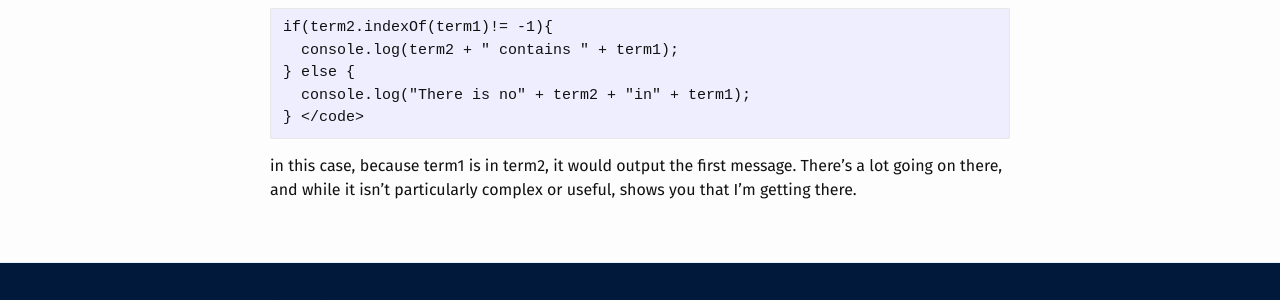
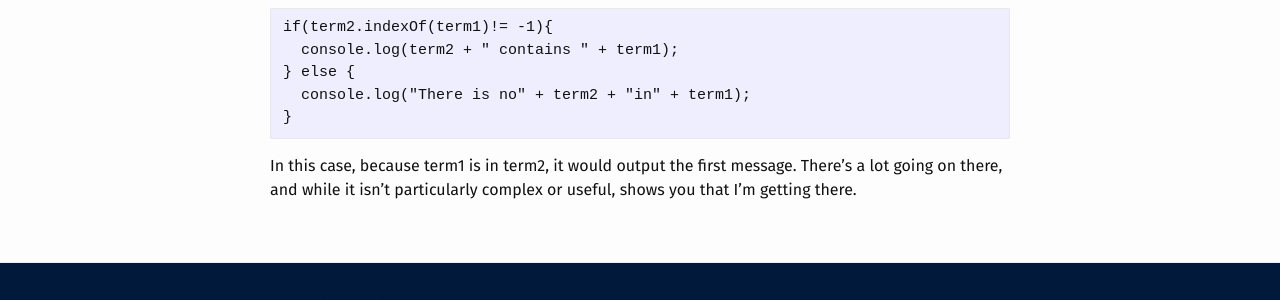
Before and after one commit to briankappgoldstein/new-site, a Jekyll site: the page built from _posts/2018-08-20-javascript-fundamentals-part-1.md, in a window 1280 px wide. Shown: the part 691-991 px from the top of the page. Built offline with Jekyll 4.4.1, drawn with Linux system fonts in a browser that asks for light colours.

Commit message:
clean up

```diff
--- a/_posts/2018-08-20-javascript-fundamentals-part-1.md
+++ b/_posts/2018-08-20-javascript-fundamentals-part-1.md
@@ -24,6 +24,7 @@ Oh!  here's a small sample bit of today's lesson. This script compares term1 and
 	} else {
 	  console.log("There is no" + term2 + "in" + term1);
 	}
-</code>
 
-in this case, because term1 is in term2, it would output the first message. There's a lot going on there, and while it isn't particularly complex or useful, shows you that I'm getting there.
+
+
+In this case, because term1 is in term2, it would output the first message. There's a lot going on there, and while it isn't particularly complex or useful, shows you that I'm getting there.
```
